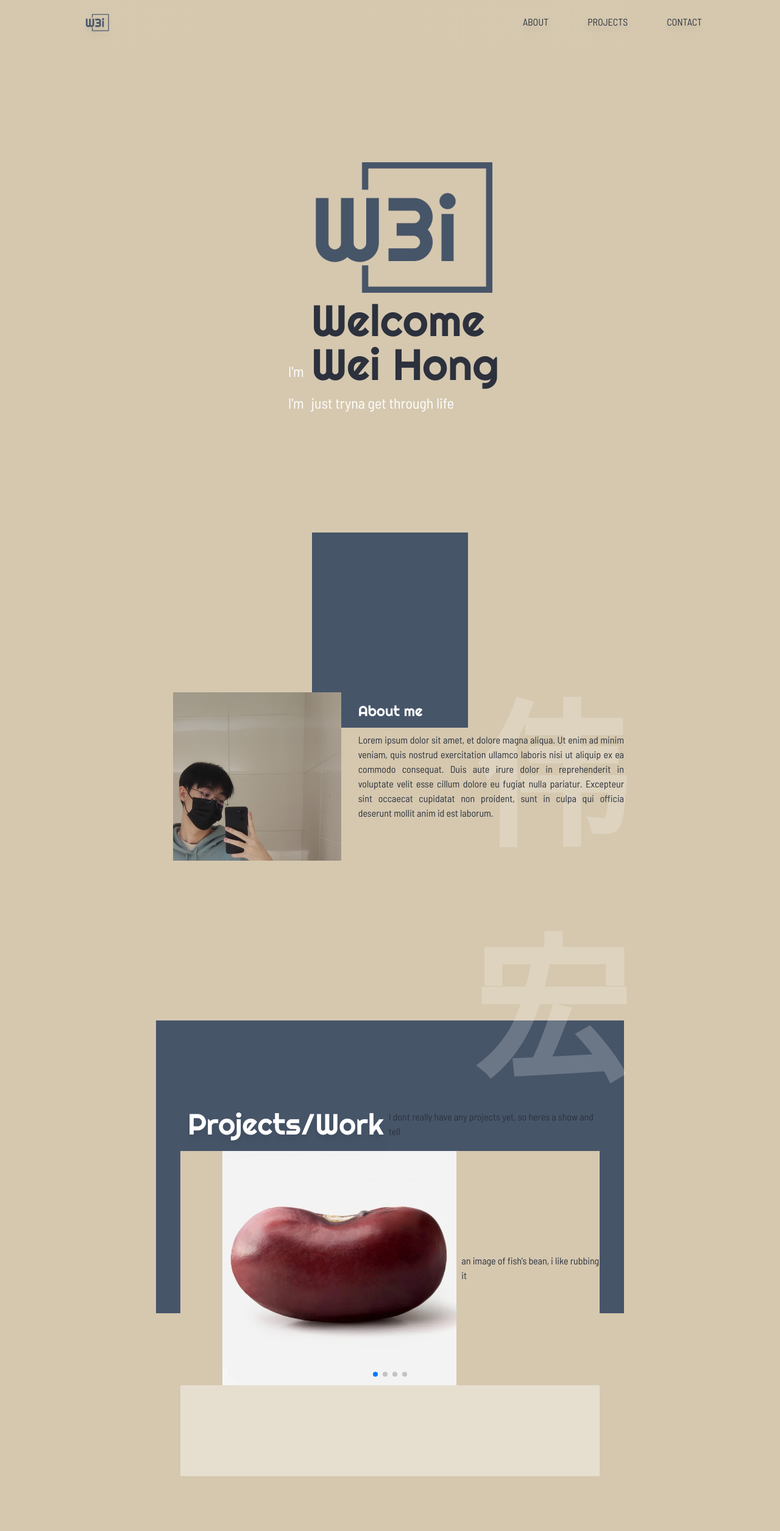
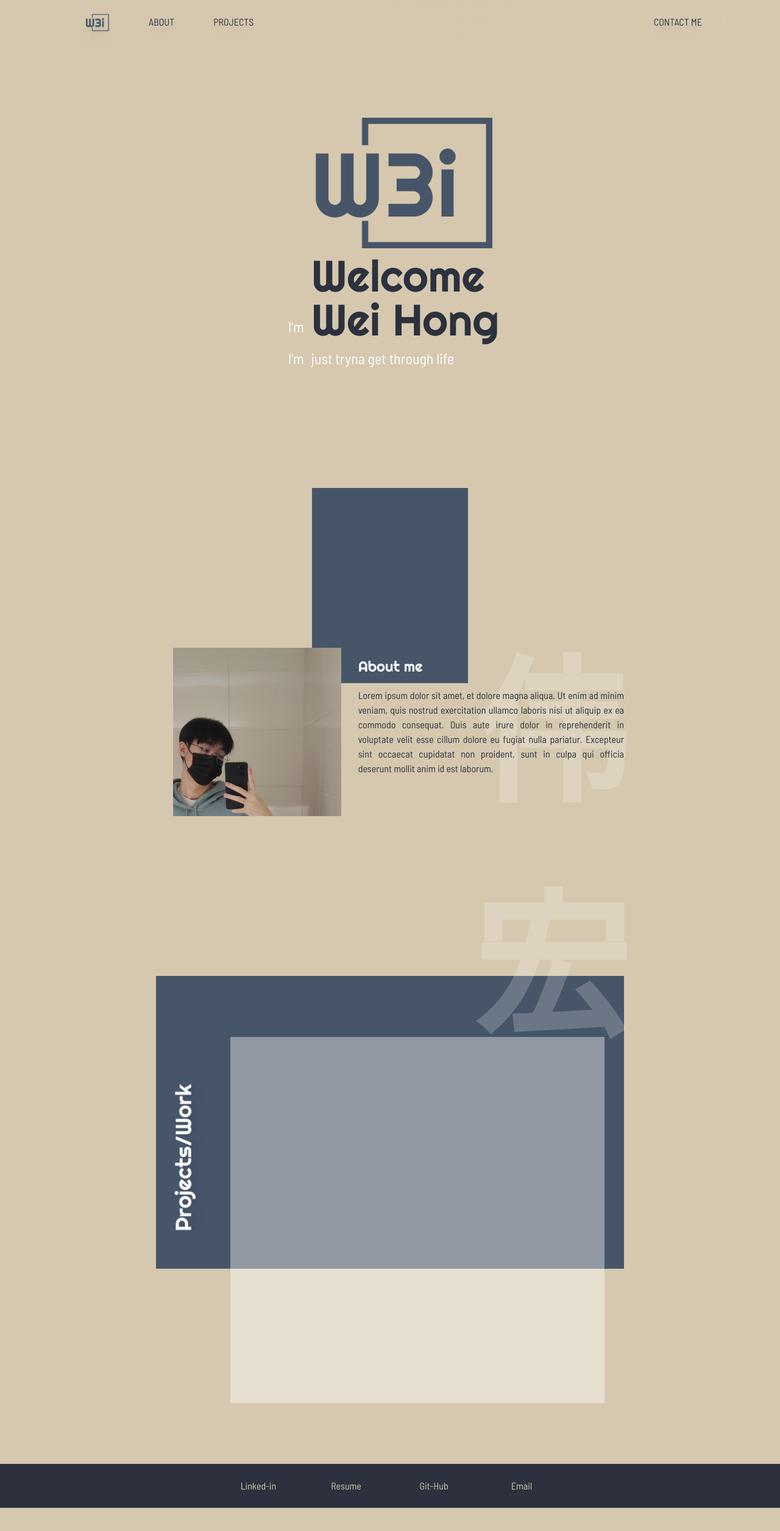
Before and after one commit to w3ihong/personalWeb, a Next.js app: page / in a window 1280 px wide. Shown: the top 2510 px of the page at 61% size. After the commit the page ends 2472 px from the top, so only its background shows below. Built offline with nearby package versions, Linux system fonts and the light colour scheme.

Commit message:
fixed nav bar moving page when expended, redid projects page, removed contacts section

```diff
--- a/src/app/globals.css
+++ b/src/app/globals.css
@@ -30,10 +30,6 @@ h1 {
 
 .showBorder{
   @apply outline outline-2 outline-black
-}
-
-.navItem {
-  @apply block px-8 py-6 float-right drop-shadow-xl
 }
 
 .footItem {
--- a/src/app/layout.tsx
+++ b/src/app/layout.tsx
@@ -39,12 +39,12 @@ export default function RootLayout({children}: {
     <html lang="en" className={`${barlow.variable} ${righteous.variable} ${chinese.variable}`}>
       <body>
         <Nav/>
-        <div className='overflow-x-hidden'>
-          <div className=' mx-6 md:mx-16 lg:mx-32 xl:mx-64 '>
+        <div className='flex overflow-x-hidden justify-center '>
+          <div className=' mx-6 md:mx-16 lg:mx-32 xl:mx-64 max-w-6xl '>
             {children}
           </div>
-          <Footer/>
         </div>
+        <Footer/>
       </body>
     </html>
   )
--- a/src/app/page.tsx
+++ b/src/app/page.tsx
@@ -7,7 +7,11 @@ import Image from "next/image"
 import profilePic from "public/mirror.jpg"
 import logo from "public/mainLogoCrop.png"
 
-
+import Card from "@/components/card"
+import bean from "public/bean.jpg"
+import car from "public/tomica.jpg"
+import fish from "public/fish.jpg"
+import burger from "public/burger.jpg"
 
 
 export default function Home() {
@@ -96,20 +100,21 @@ export default function Home() {
         </section>
 
         {/* Projects section */}
-        <section id="projects" className=" snap-start flex relative flex-col h-screen items-center justify-center px-10">
+        <section id="projects" className=" snap-start flex relative flex-col h-screen w-full items-center justify-center ">
           <div className="absolute bg-accent h-3/5 w-full top-0"></div>
-          <div className=" flex self-start items-end h-1/5 z-30 pl-3 pb-5">
-            <h1 className="text-3xl  md:text-5xl text-white drop-shadow-xl">Projects/Work</h1>
-            <p className=" pl-2 text-sec">I dont really have any projects yet, so heres a show and tell</p>
-          </div>
-          <div className="h-2/3 w-full z-10 bg-white/40">
-            <Carou/>
+          <div className="flex flex-row w-full h-3/4 mr-8 md:mr-16">
+
+            <div className=" flex items-center justify-center  w-1/5 h-1/2 z-30 pt-24">
+              <h1 className="text-4xl text-white drop-shadow-xl -rotate-90">Projects/Work</h1>
+            </div>
+            <div className="h-full w-4/5 z-10 bg-white/40 items-center justify-center flex flex-col  overflow-scroll">
+
+
+            </div>
           </div>
         </section>
 
-        <section id="contact" className=" snap-start flex min-h-screen flex-wrap items-center justify-center">
-          <h1 className=" text-2xl">Will code for money. Please hit me up </h1>
-        </section>
+
       </div>
     </main>
   )
--- a/src/components/card.tsx
+++ b/src/components/card.tsx
@@ -3,13 +3,15 @@ import placeholder from "public/placeholder.png"
 
 export default function Card({image, altTxt , desc}:{image: StaticImageData, altTxt:string, desc:string}) {
     return (
-        <a className=" flex flex-col md:flex-row items-center justify-center bg-pri gap-2">
-            <div className="flex w-full sm:w-2/3 h-full justify-end">
-                <Image src={image} alt={altTxt} className=" w-full !max-w-sm"/>
+
+        <a className=" flex flex-col items-center justify-center bg-sec w-2/3 md:w-1/2  gap-2">
+            <div className="flex w-full h-full ">
+                <Image src={image} alt={altTxt} />
             </div>
-            <div className="w-3/4 md:w-1/3 h-1/3 ">
+            <div className="text-pri text-justify">
                 <p>{desc}</p>
             </div>
         </a>
+
     )
 }
--- a/src/components/carousel.tsx
+++ b/src/components/carousel.tsx
@@ -18,12 +18,15 @@ export default function Carousel () {
 
     return(
 
-        <div className=" w-full h-full">
             <Swiper
-                spaceBetween={50}
-                slidesPerView={1}
-                pagination={true}
+                spaceBetween={30}
+                slidesPerView={2}
+                pagination={{
+                    clickable: true,
+                }}
+                loop ={true}
                 modules={[Pagination]}
+                className="showBorder"
                 >
                 <SwiperSlide>
                     <Card
@@ -51,7 +54,7 @@ export default function Carousel () {
 
                 </SwiperSlide>
             </Swiper>
-        </div>
+
 
 
 
--- a/src/components/foot.tsx
+++ b/src/components/foot.tsx
@@ -10,7 +10,7 @@ export default function Footer() {
                     Resume</a>
                 <a className=" footItem" target="_blank" href="https://github.com/Wei-H0ng">
                     Git-Hub</a>
-                <a className=" footItem" >Email</a>
+                <a className=" footItem" href="mailto:weihongchew2@gmail.com">Email</a>
             </div>
         </footer>
     );
--- a/src/components/nav.tsx
+++ b/src/components/nav.tsx
@@ -16,12 +16,12 @@ export default function Nav() {
   }
 
   return (
-    <div className=" overflow-hidden sticky top-0 z-50 bg-gradient-to-r from-pri from-10% via-transparent via-35% to-pri to-80%   items-center backdrop-blur-md md:px-8 lg:px-24">
+    <div className=" fixed top-0 left-0 right-0 z-50 bg-gradient-to-r from-pri from-20% via-transparent via-60% to-pri to-95%   items-center backdrop-blur-md md:px-8 lg:px-24">
       <div className=" topnav " id="myTopnav">
         <a  className=" inline-block float-left ml-3 py-[1.35rem] pl-3 md:px-8 drop-shadow-xl" href="#hero"><Image src={logo} alt="Logo" className=" w-10"/></a>
-        <a  className="navItem" href="#contact"><span className="strike">CONTACT</span></a>
-        <a  className="navItem" href="#projects"><span className="strike">PROJECTS</span></a>
-        <a  className="navItem" href="#about"><span className="strike">ABOUT</span></a>
+        <a  className="block px-8 py-6 drop-shadow-xl float-left" href="#about"><span className="strike">ABOUT</span></a>
+        <a  className="block px-8 py-6 drop-shadow-xl float-left" href="#projects"><span className="strike">PROJECTS</span></a>
+        <a  className="block px-8 py-6 drop-shadow-xl float-right" href="mailto:weihongchew2@gmail.com"><span className="strike">CONTACT ME</span></a>
         <a className=" burger hidden m-5" onClick={responsive}>
           <Image src={burger} alt="menu" className=" h-7 w-7"/>
         </a>
```
Also changed, not shown: public/Screenshot 2023-10-05 092716.png (added).
